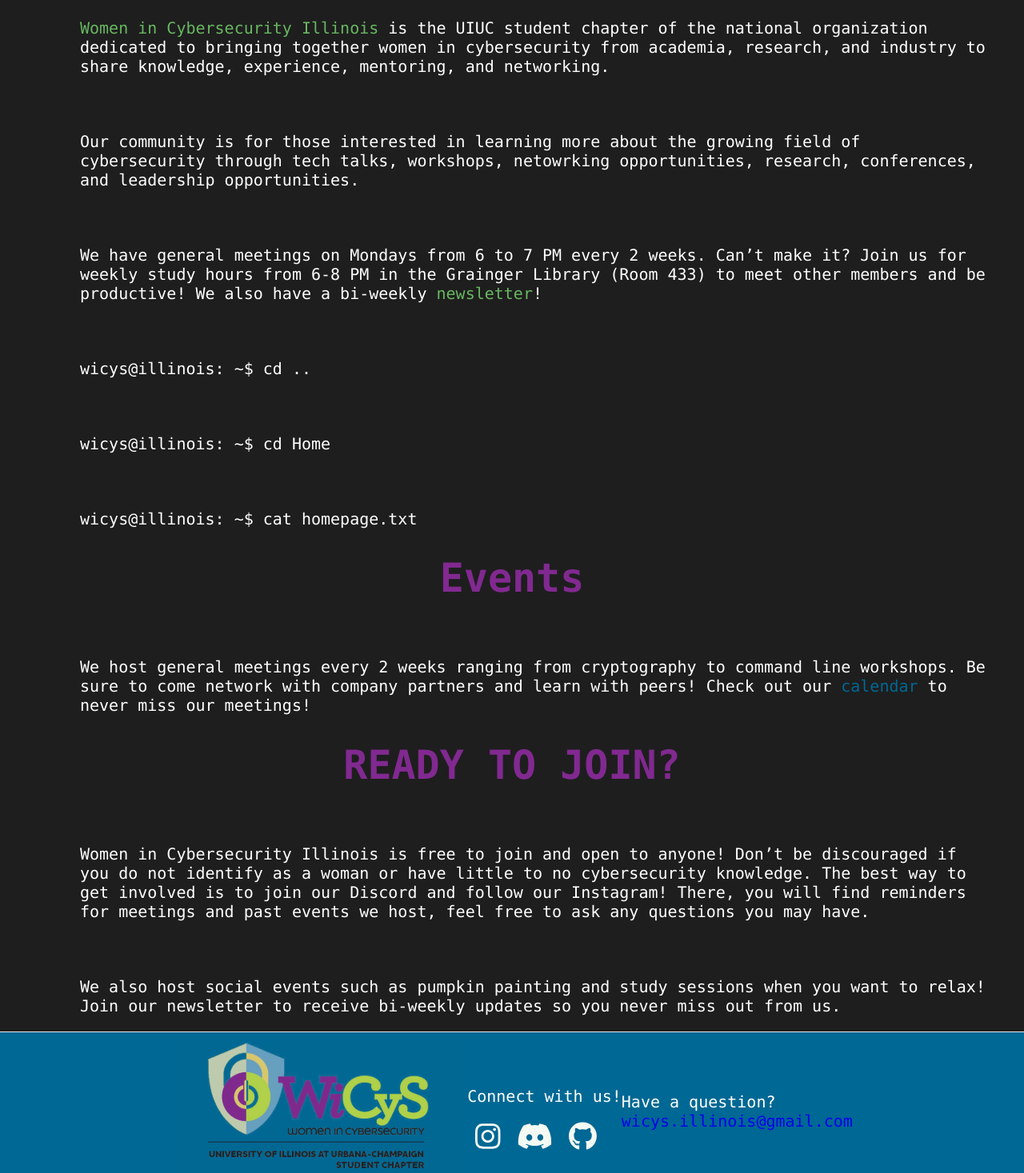
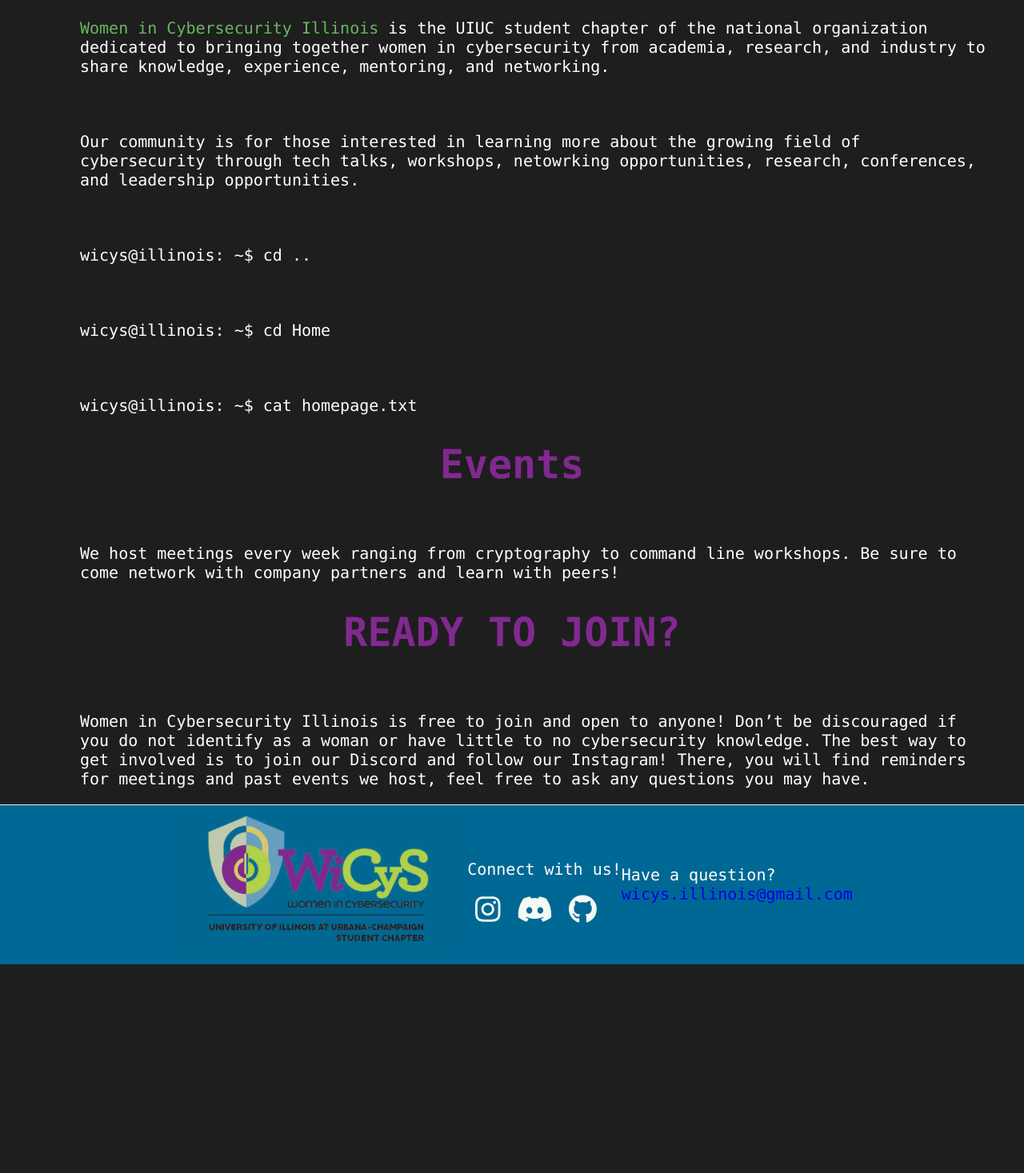
Before and after one commit to wicys/wicysillinois, a Next.js app: page / in a window 1280 px wide. Shown: the part 456-1923 px from the top of the page at 80% size. After the commit the page ends 1662 px from the top, so only its background shows below. Built offline with nearby package versions, Linux system fonts and the light colour scheme.

Commit message:
updated home page info

```diff
--- a/pages/index.js
+++ b/pages/index.js
@@ -21,9 +21,9 @@
           <p className="block-text">
             Our community is for those interested in learning more about the growing field of cybersecurity through tech talks, workshops, netowrking opportunities, research, conferences, and leadership opportunities.
           </p>
-          <p className="block-text">
-            We have general meetings on Mondays from 6 to 7 PM every 2 weeks. Can’t make it? Join us for weekly study hours from 6-8 PM in the Grainger Library (Room 433) to meet other members and be productive! We also have a bi-weekly <span className='wicys-green'>newsletter</span>!
-          </p>
+          {/* <p className="block-text">
+            We meet every Monday from 6 to 7 PM. Can’t make it? Join us for weekly study hours from 6-8 PM in the Grainger Library (Room 433) to meet other members and be productive! We also have a bi-weekly <span className='wicys-green'>newsletter</span>!
+          </p> */}
 
           <p className="block-text"> wicys@illinois: ~$ cd ..  </p>
           <p className="block-text">wicys@illinois: ~$ cd Home  </p>
@@ -33,12 +33,12 @@
 
           <h1 className="header-block">Events</h1>
           <p className="block-text">
-            We host general meetings every 2 weeks ranging from cryptography to command line workshops. Be sure to come network with company partners and learn with peers!
-            Check out our <span className='wicys-blue'>calendar</span> to never miss our meetings!
+            We host meetings every week ranging from cryptography to command line workshops. Be sure to come network with company partners and learn with peers!
+            {/* Check out our <span className='wicys-blue'>calendar</span> to never miss our meetings! */}
           </p>
           <h1 className="header-block">READY TO JOIN?</h1>
           <p className="block-text">Women in Cybersecurity Illinois is free to join and open to anyone! Don’t be discouraged if you do not identify as a woman or have little to no cybersecurity knowledge. The best way to get involved is to join our Discord and follow our Instagram! There, you will find reminders for meetings and past events we host, feel free to ask any questions you may have. </p>
-          <p className="block-text">We also host social events such as pumpkin painting and study sessions when you want to relax! Join our newsletter to receive bi-weekly updates so you never miss out from us. </p>
+          {/* <p className="block-text">We also host social events such as pumpkin painting and study sessions when you want to relax! Join our newsletter to receive bi-weekly updates so you never miss out from us. </p> */}
       <Footer/>
     </div>
   )
```
